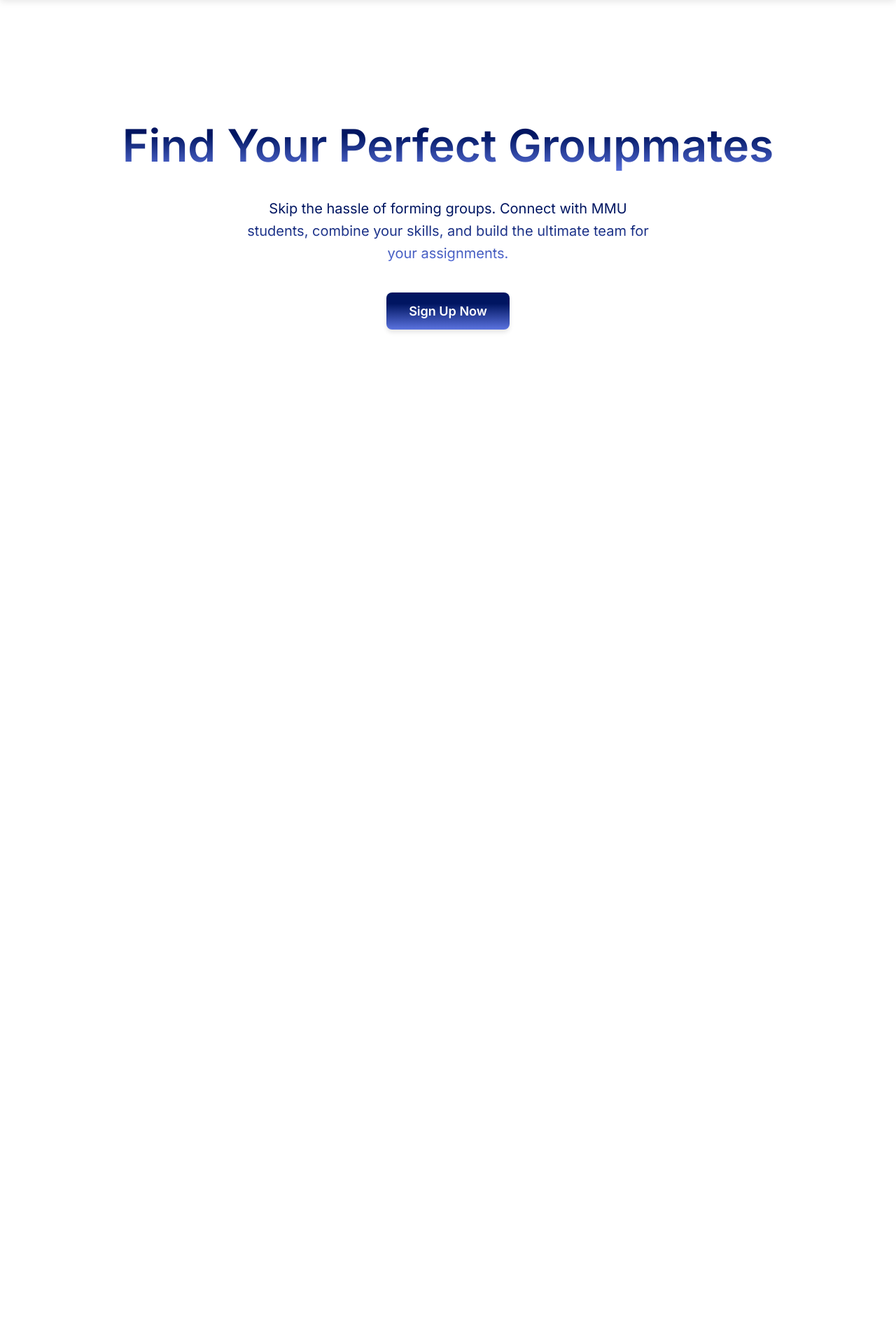
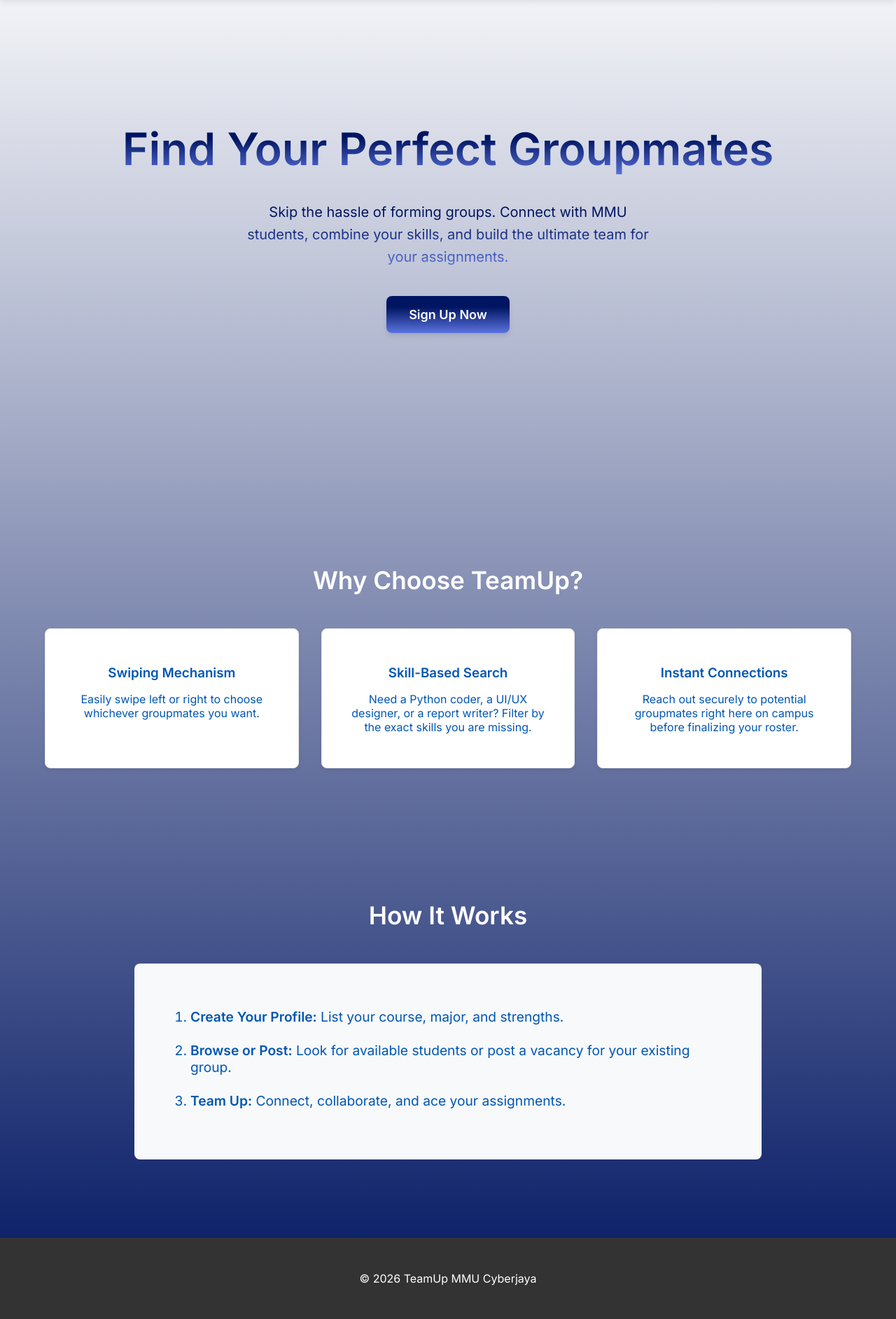
Before and after one commit to LalitaaTri/Mini-IT-project, a Django app: template teamup_mmu/templates/index.html in a window 1280 px wide. Shown: the part 101-1986 px from the top of the page at 70% size. Before the commit the page ends 576 px from the top, so only its background shows below. Run offline with Django 5.2, Linux system fonts and the light colour scheme; the template is opened without the code that fills it, so the values that code supplies are empty.

Commit message:
add more stuff to landing page

```diff
--- a/teamup_mmu/templates/index.html
+++ b/teamup_mmu/templates/index.html
@@ -15,7 +15,7 @@
         body {
             margin: 0;
             font-family: 'Inter', sans-serif;
-            background: #ffffff;
+            background: linear-gradient(to bottom, #ffffff 0%, rgb(0, 21, 97) 100%);
             color: white;
             min-height: 100vh;
             display: flex;
@@ -32,7 +32,7 @@
 
         /* Updated Nav to match second file */
         nav {
-            background: linear-gradient(180deg, rgba(0, 21, 97, 1) 30%, rgba(91, 115, 223, 1) 100%);
+            background: linear-gradient(180deg, rgb(0, 21, 97) 30%, rgba(91, 115, 223, 1) 100%);
             display: flex;
             justify-content: space-between;
             align-items: center;
@@ -71,6 +71,7 @@
         }
 
         .hero {
+            min-height: 100vh;
             flex: 1;
             display: flex;
             flex-direction: column;
@@ -114,6 +115,72 @@
             transform: translateY(-2px);
             box-shadow: 0 6px 12px rgba(0, 0, 0, 0.15);
         }
+
+        .features, .how-it-works {
+            padding: 5rem 5%;
+            max-width: 1200px;
+            margin: 0 auto;
+        }
+
+        .features h2, .how-it-works h2 {
+            text-align: center;
+            font-size: 2.2rem;
+            margin-bottom: 3rem;
+        }
+
+/* Feature Grid */
+        .feature-grid {
+              display: grid;
+              grid-template-columns: repeat(auto-fit, minmax(280px, 1fr));
+              gap: 2rem;
+        }
+
+        .feature-card {
+              background: white;
+              padding: 2rem;
+              border-radius: 8px;
+              box-shadow: 0 4px 6px rgba(0,0,0,0.05);
+              border: 1px solid #eaeaea;
+              text-align: center;
+              color: #0056b3;
+        }
+
+        .feature-card h3 {
+              margin-bottom: 1rem;
+              color: #0056b3;
+        }
+
+/* Steps */
+        .steps {
+            max-width: 800px;
+            margin: 0 auto;
+            background: #f8f9fa;
+            padding: 3rem;
+            border-radius: 8px;
+            color: #0056b3;
+        }
+
+        .steps ol {
+            padding-left: 2rem;
+        }
+
+        .steps li {
+            font-size: 1.2rem;
+            margin-bottom: 1.5rem;
+        }
+
+        .steps li strong {
+          color: #0056b3;
+        }
+
+/* Footer */
+        footer {
+          background: #333;
+          color: white;
+          text-align: center;
+          padding: 2rem;
+          margin-top: 2rem;
+        }
     </style>
 </head>
 <body>
@@ -123,10 +190,46 @@
       <a href="{% url 'user_login' %}" class="btn btn-login">Log In</a>
     </nav>
   </header>
-    <main class="hero">
+
+  <main>
+    <section class="hero">
       <h1>Find Your Perfect Groupmates</h1>
       <p>Skip the hassle of forming groups. Connect with MMU students, combine your skills, and build the ultimate team for your assignments.</p>
       <a href="{% url 'user_signup' %}" class="btn btn-signup">Sign Up Now</a>
+    </section>
+
+    <section class="features">
+      <h2>Why Choose TeamUp?</h2>
+      <div class="feature-grid">
+        <div class="feature-card">
+          <h3>Swiping Mechanism</h3>
+          <p>Easily swipe left or right to choose whichever groupmates you want.</p>
+        </div>
+        <div class="feature-card">
+          <h3>Skill-Based Search</h3>
+          <p>Need a Python coder, a UI/UX designer, or a report writer? Filter by the exact skills you are missing.</p>
+        </div>
+        <div class="feature-card">
+          <h3>Instant Connections</h3>
+          <p>Reach out securely to potential groupmates right here on campus before finalizing your roster.</p>
+        </div>
+      </div>
+    </section>
+
+    <section class="how-it-works">
+      <h2>How It Works</h2>
+      <div class="steps">
+        <ol>
+          <li><strong>Create Your Profile:</strong> List your course, major, and strengths.</li>
+          <li><strong>Browse or Post:</strong> Look for available students or post a vacancy for your existing group.</li>
+          <li><strong>Team Up:</strong> Connect, collaborate, and ace your assignments.</li>
+        </ol>
+      </div>
+    </section>
   </main>
+
+  <footer>
+    <p>&copy; 2026 TeamUp MMU Cyberjaya</p>
+  </footer>
 </body>
 </html>
```
Lines whose indentation alone changed are shown as unchanged.
